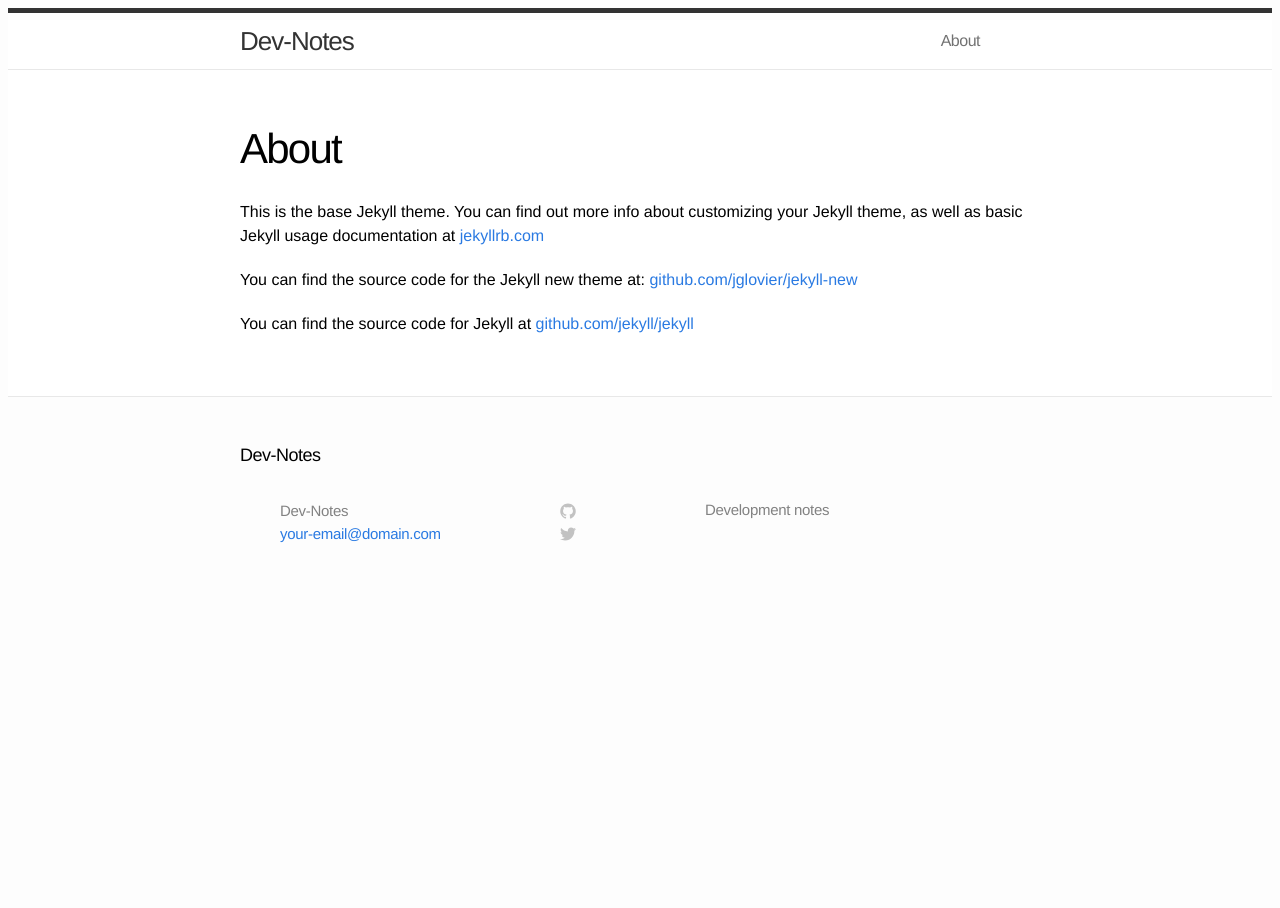
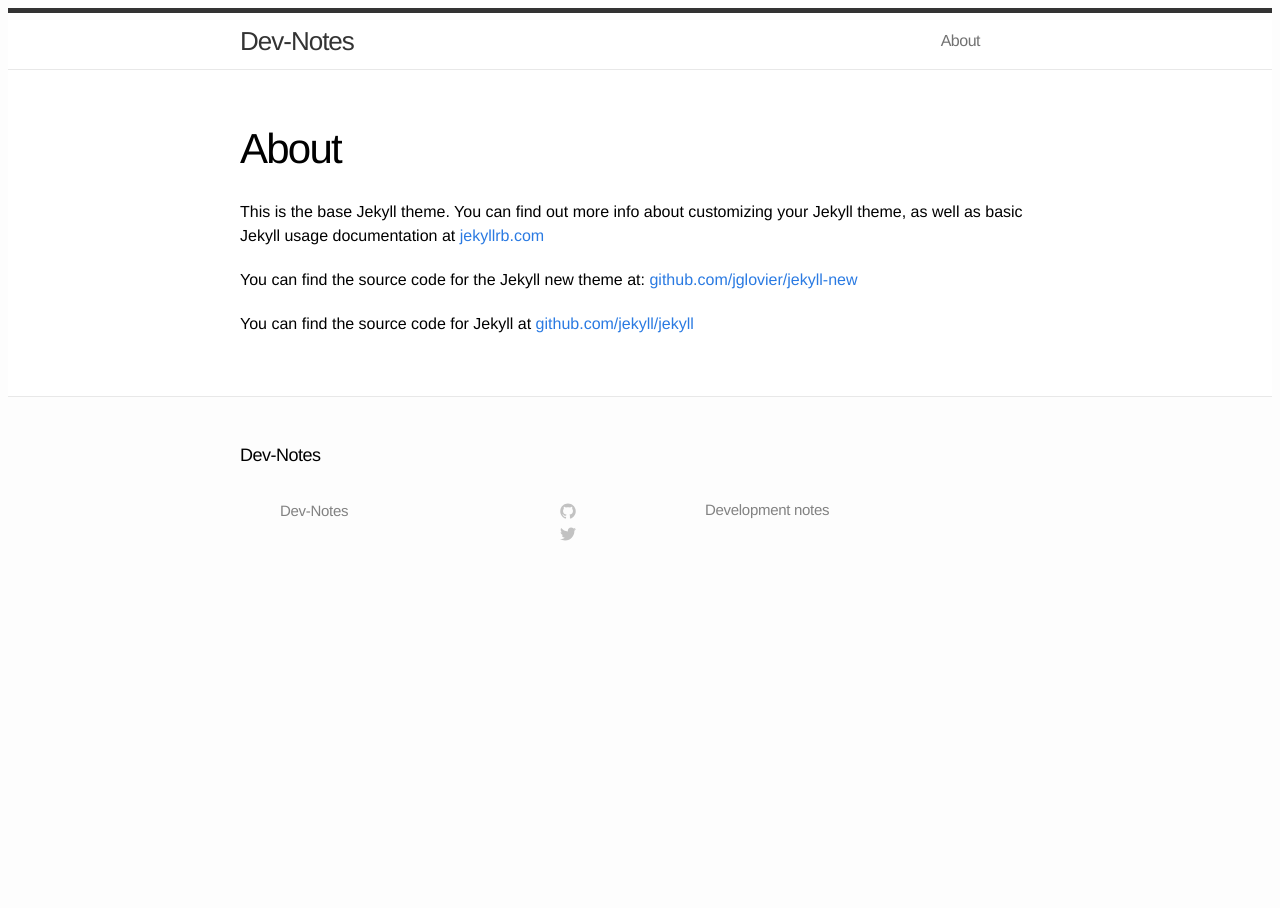
Before and after one commit to christian298/christian298.github.io, a Jekyll site: the page built from about.md, in a window 1280 px wide. Built offline with Jekyll 4.4.1, drawn with Linux system fonts in a browser that asks for light colours.

Commit message:
changed footer

```diff
--- a/_config.yml
+++ b/_config.yml
@@ -1,9 +1,11 @@
 # Site settings
 title: Dev-Notes
-email: your-email@domain.com
+#email: your-email@domain.com
 description: "Development notes"
 baseurl: ""
 url: "http://yourdomain.com"
+github: christian298
+twitter: christian298
 
 # Build settings
 markdown: kramdown
--- a/_includes/footer.html
+++ b/_includes/footer.html
@@ -14,7 +14,7 @@
     <div class="footer-col-2 column">
       <ul>
         <li>
-          <a href="https://github.com/{{ site.username }}">
+          <a href="https://github.com/{{ site.github}}">
             <span class="icon github">
               <svg version="1.1" class="github-icon-svg" xmlns="http://www.w3.org/2000/svg" xmlns:xlink="http://www.w3.org/1999/xlink" x="0px" y="0px"
                  viewBox="0 0 16 16" enable-background="new 0 0 16 16" xml:space="preserve">
@@ -29,11 +29,11 @@
                 c0,0.208,0.14,0.449,0.534,0.373c3.081-1.028,5.302-3.935,5.302-7.362C15.76,3.906,12.285,0.431,7.999,0.431z"/>
               </svg>
             </span>
-            <span class="username">{{ site.username }}</span>
+            <!--<span class="username">{{ site.github }}</span>-->
           </a>
         </li>
         <li>
-          <a href="https://twitter.com/{{ site.username }}">
+          <a href="https://twitter.com/{{ site.twitter}}">
             <span class="icon twitter">
               <svg version="1.1" class="twitter-icon-svg" xmlns="http://www.w3.org/2000/svg" xmlns:xlink="http://www.w3.org/1999/xlink" x="0px" y="0px"
                  viewBox="0 0 16 16" enable-background="new 0 0 16 16" xml:space="preserve">
@@ -46,7 +46,7 @@
                 c6.015,0,9.304-4.983,9.304-9.304c0-0.142-0.003-0.283-0.009-0.423C14.976,4.29,15.531,3.714,15.969,3.058z"/>
               </svg>
             </span>
-            <span class="username">{{ site.username }}</span>
+            <!--<span class="username">{{ site.twitter}}</span>-->
           </a>
         </li>
       </ul>
--- a/index.html
+++ b/index.html
@@ -15,6 +15,4 @@ layout: default
     {% endfor %}
   </ul>
 
-  <p class="rss-subscribe">subscribe <a href="{{ "/feed.xml" | prepend: site.baseurl }}">via RSS</a></p>
-
 </div>
```
